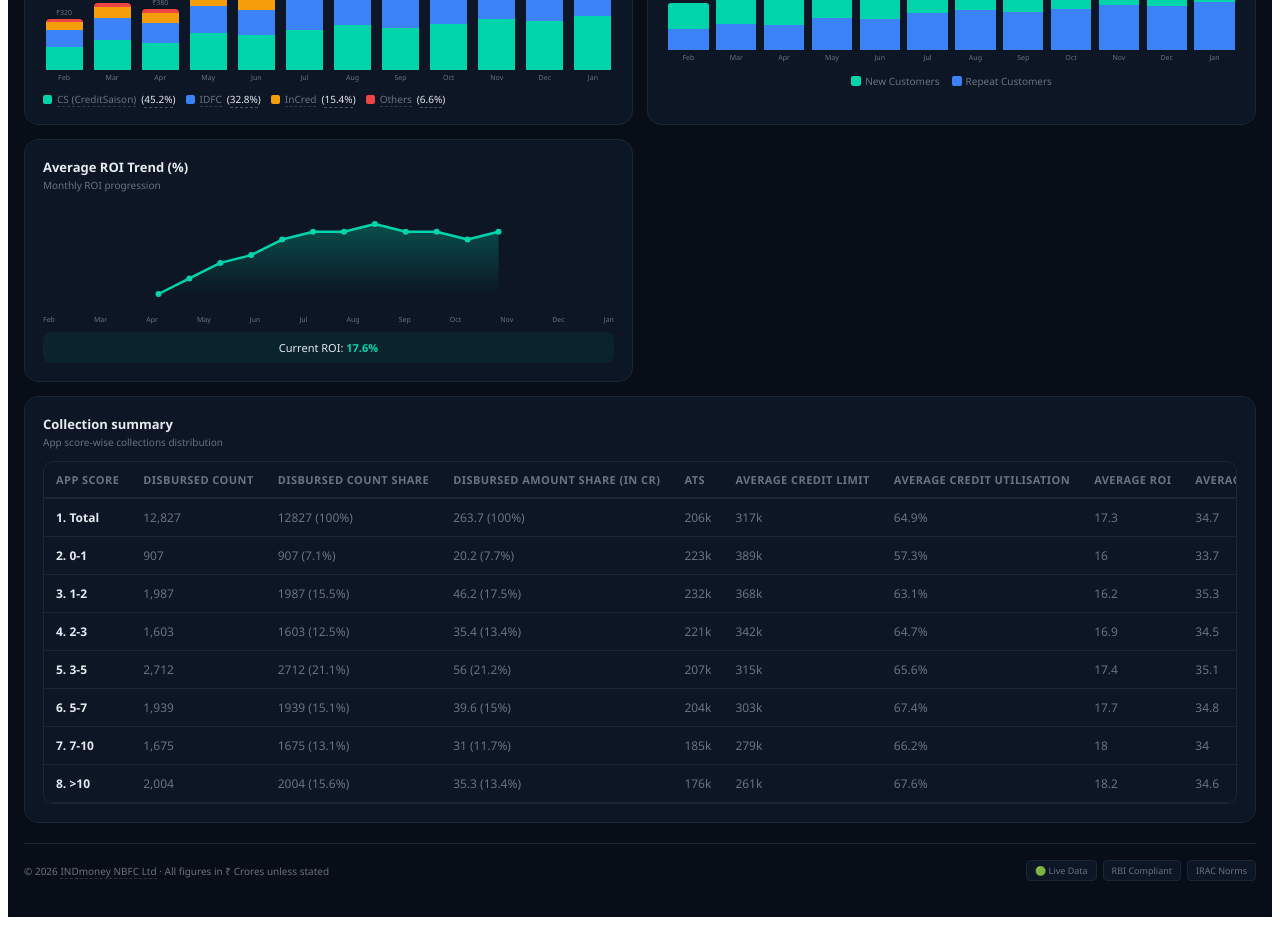
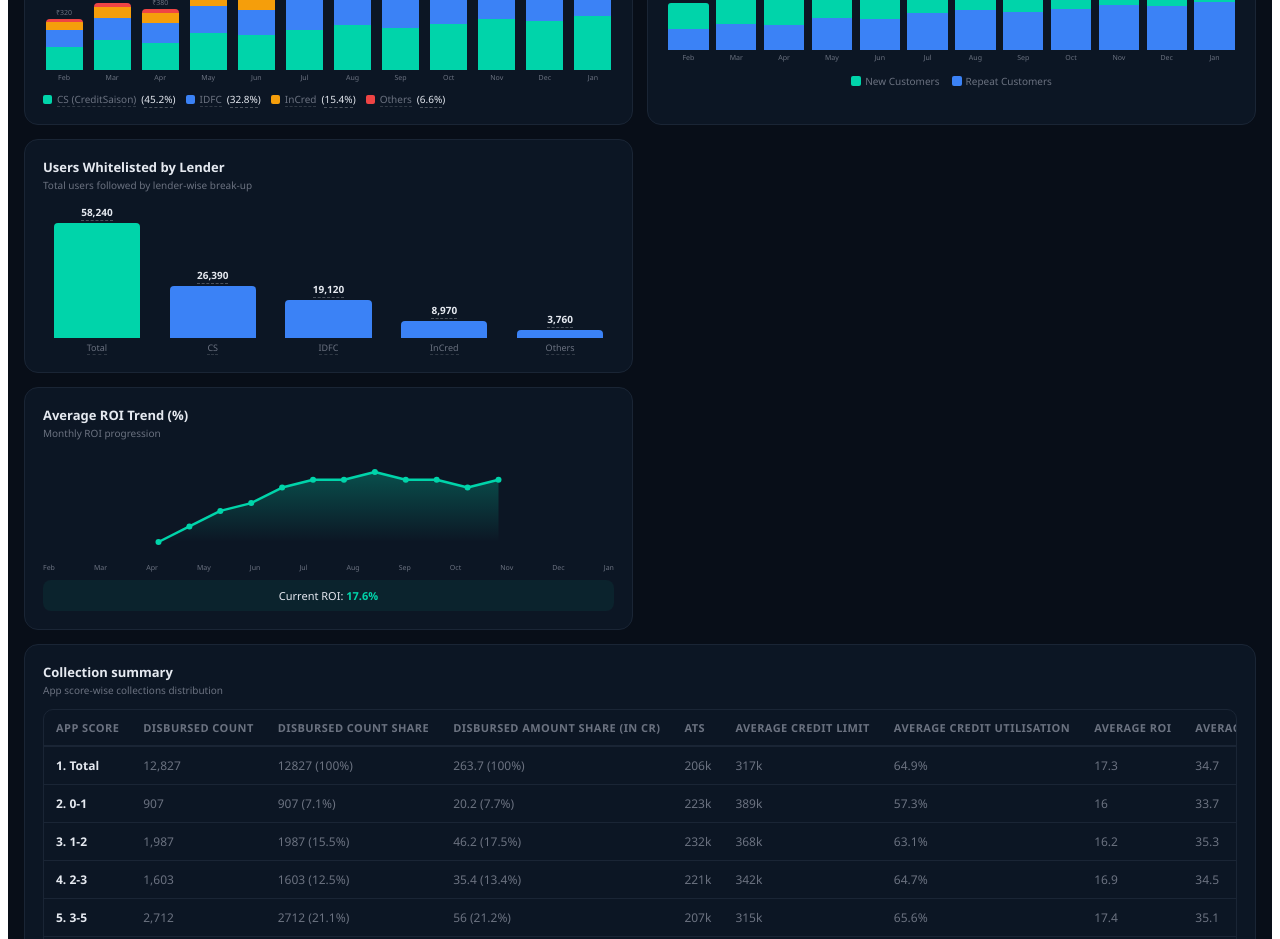
Before and after one commit to devanshmanchanda-hub/indmoney-nbfc-dashboard, a React (Create React App) app: page / in a window 1280 px wide. Shown: the part 880-1819 px from the top of the page. Built offline with nearby package versions, Linux system fonts and the light colour scheme.

Commit message:
Add lender-wise whitelisted users chart in overview

```diff
--- a/src/App.js
+++ b/src/App.js
@@ -179,6 +179,13 @@ const DEFAULT_DATA = {
     { month: "Dec", new: 380, repeat: 300 },
     { month: "Jan", new: 420, repeat: 330 },
   ],
+  userWhitelistedByLender: [
+    { lender: "Total", users: 58240 },
+    { lender: "CS", users: 26390 },
+    { lender: "IDFC", users: 19120 },
+    { lender: "InCred", users: 8970 },
+    { lender: "Others", users: 3760 },
+  ],
   liquidity: {
     car: 19.4, tier1: 16.2, lcr: 142,
     debtEquity: 4.8, borrowingCost: 9.2,
@@ -741,6 +748,34 @@ export default function App() {
                     <div style={{ width:10, height:10, background: theme.accent2, borderRadius:2 }} />
                     <span style={{ color: theme.subtext }}>Repeat Customers</span>
                   </div>
+                </div>
+              </Panel>
+
+              <Panel title="Users Whitelisted by Lender" subtitle="Total users followed by lender-wise break-up" theme={theme}>
+                <div style={{ display:"flex", alignItems:"flex-end", gap:8, height:150 }}>
+                  {(() => {
+                    const maxUsers = Math.max(...data.userWhitelistedByLender.map((x) => x.users), 1);
+                    return data.userWhitelistedByLender.map((entry, i) => {
+                      const h = (entry.users / maxUsers) * 115;
+                      return (
+                        <div key={`${entry.lender}-${i}`} style={{ flex:1, display:"flex", flexDirection:"column", alignItems:"center" }}>
+                          <div style={{ fontSize:10, color: theme.text, marginBottom:4, fontWeight:600 }}>
+                            <EditableValue
+                              value={entry.users}
+                              onChange={(v)=>update(`userWhitelistedByLender[${i}].users`, v)}
+                              fontSize={10}
+                              color={theme.text}
+                              noDecimal
+                            />
+                          </div>
+                          <div style={{ width:"80%", height:h, borderRadius:"4px 4px 0 0", background: i===0 ? theme.accent : theme.accent2, minHeight:8 }} />
+                          <div style={{ fontSize:9, color: theme.subtext, marginTop:5, textAlign:"center", lineHeight:1.2 }}>
+                            <EditableText value={entry.lender} onChange={(v)=>update(`userWhitelistedByLender[${i}].lender`, v)} style={{ fontSize:9, color: theme.subtext }} />
+                          </div>
+                        </div>
+                      );
+                    });
+                  })()}
                 </div>
               </Panel>
             </div>
```
